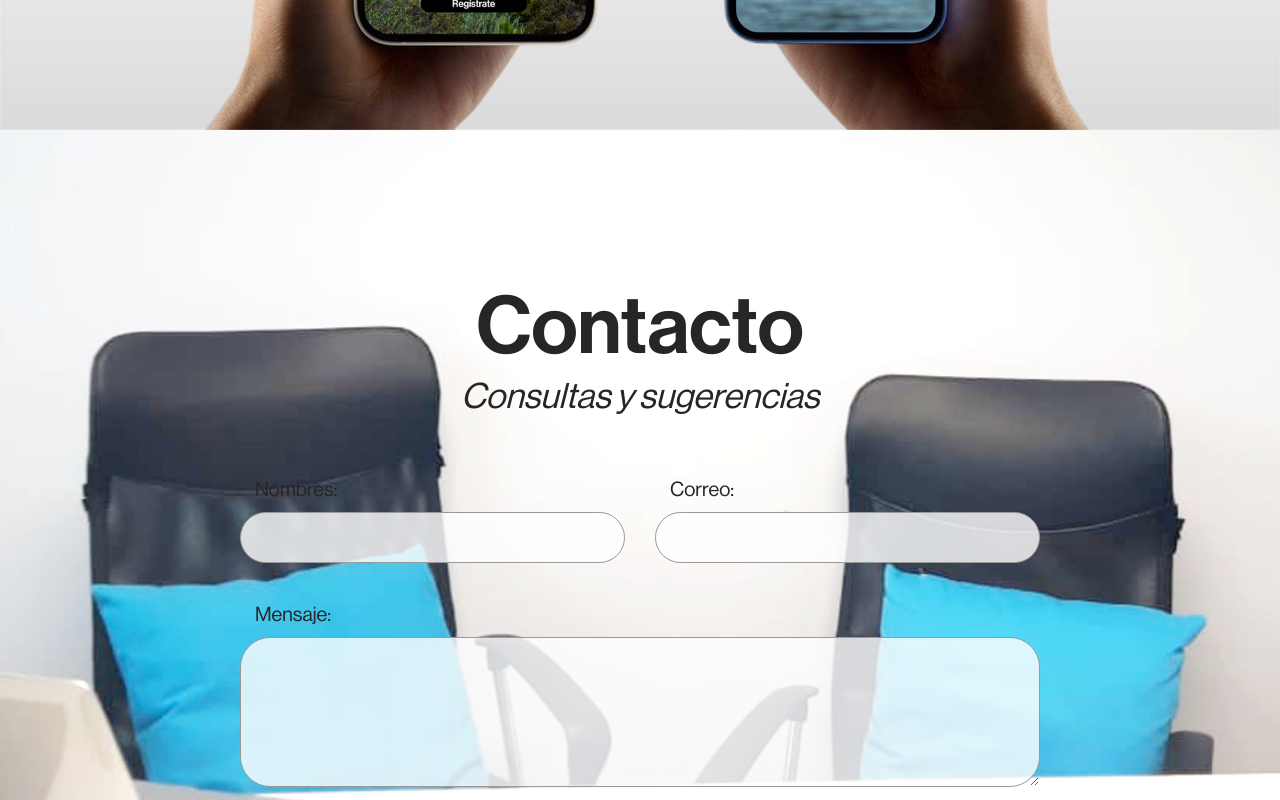
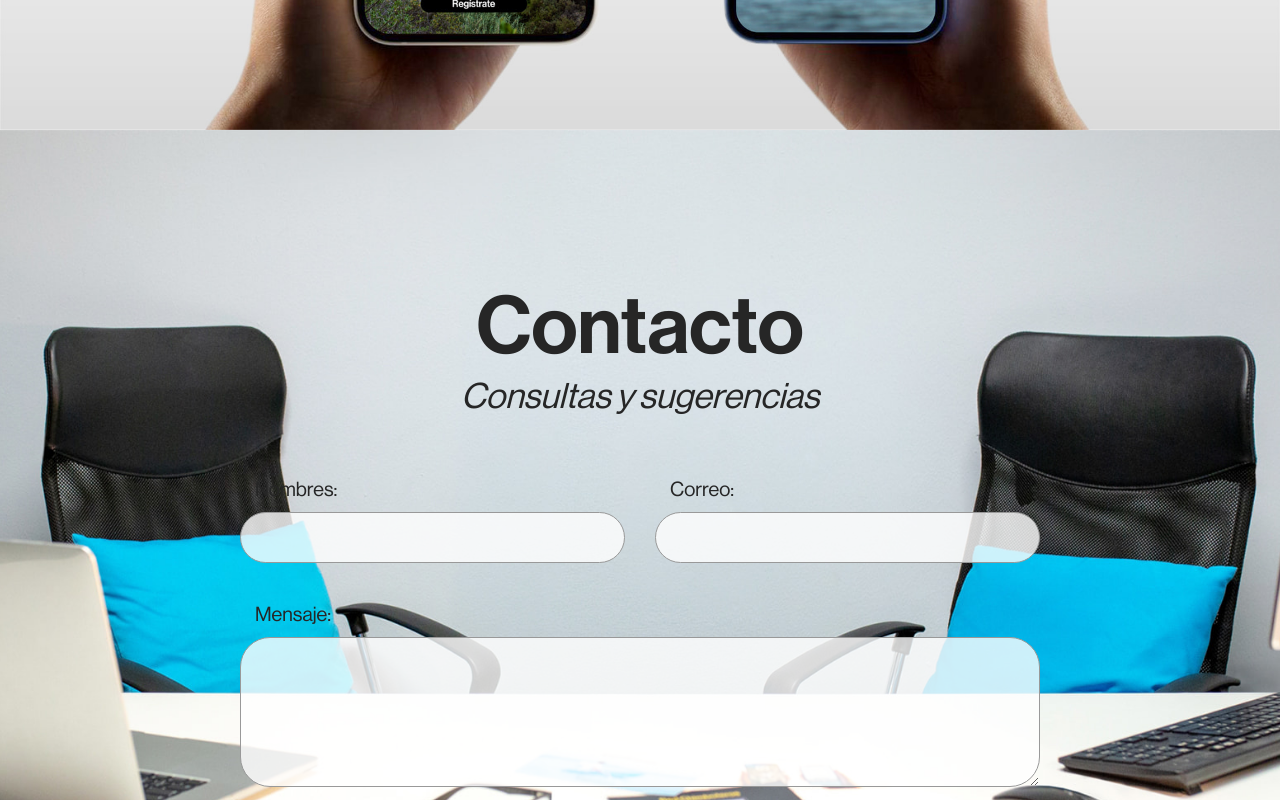
Before and after one commit to joangavelan/Internautas, a React (Create React App) app: page / in a window 1280 px wide. Shown: the part 5620-6420 px from the top of the page. Built offline with nearby package versions, Linux system fonts and the light colour scheme.

Commit message:
contact bg picture replaced

```diff
--- a/src/sections/Contacto.js
+++ b/src/sections/Contacto.js
@@ -8,7 +8,7 @@ const Container = styled.section`
   position: relative;
   padding: 15rem 3rem;
   color: ${colors.white};
-  background: url('images/oficina.jpg') no-repeat bottom;
+  background: url('images/oficina chimboteros.jpg') no-repeat bottom;
   background-size: cover;
   height: 100vh;
 
@@ -93,7 +93,7 @@ const Input = styled.input`
   outline: none;
   border-radius: 3rem;
   padding: 1.3rem 2rem;
-  color: ${colors.white};
+  color: ${colors.black};
   background: rgba(255,255,255, 0.8);
   border: 1px solid #999;
 
```
Also changed, not shown: public/images/oficina chimboteros.jpg (added).
